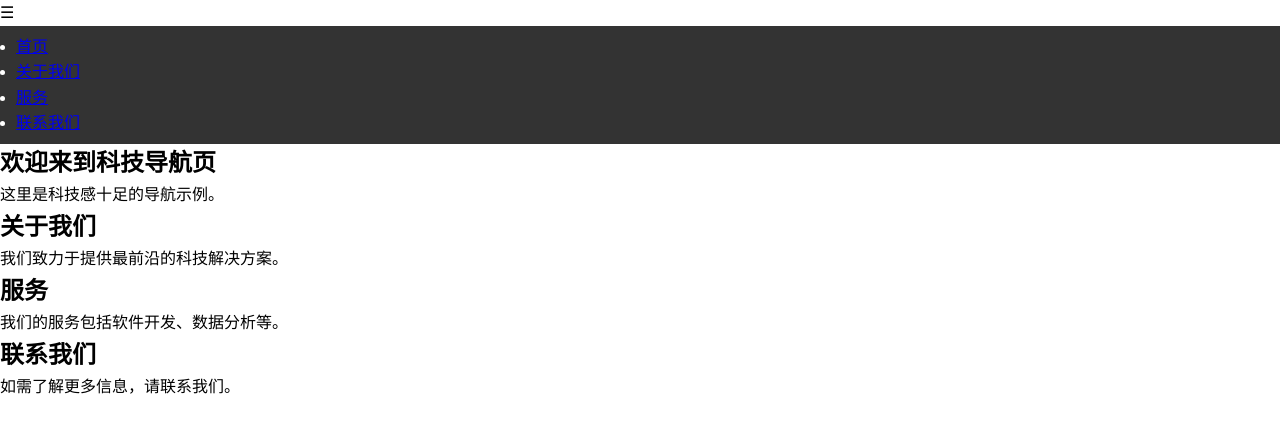
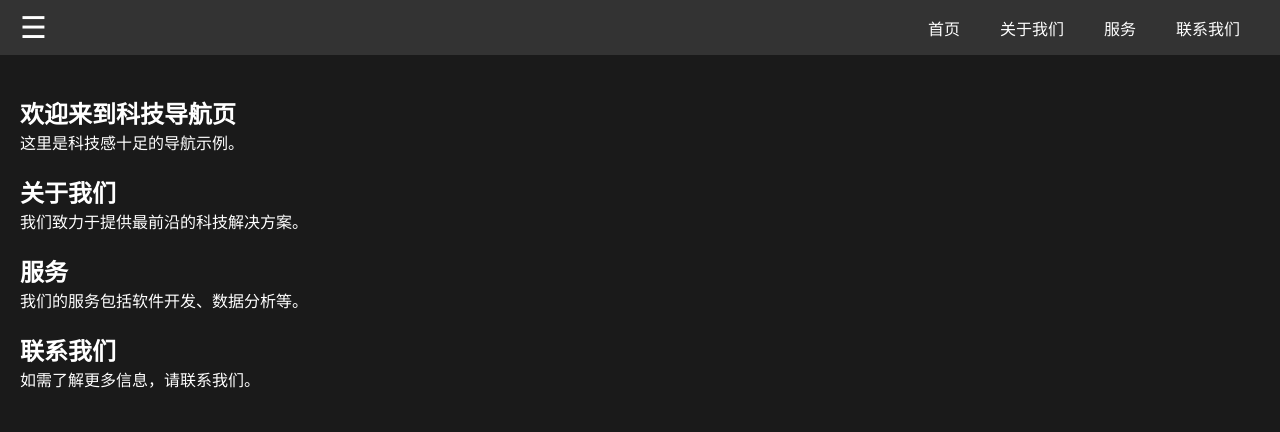
Before and after one commit to matchefilm/blog, a plain HTML site: page index.html in a window 1280 px wide. Drawn offline with Linux system fonts and the light colour scheme.

Commit message:
Update styles.css

```diff
--- a/styles.css
+++ b/styles.css
@@ -1,89 +1,76 @@
-/* Reset some default styles */
 * {
     margin: 0;
     padding: 0;
     box-sizing: border-box;
 }
 
-body, html {
-    font-family: 'Arial', sans-serif;
-    line-height: 1.6;
+body {
+    font-family: Arial, sans-serif;
+    background-color: #1a1a1a;
+    color: #ffffff;
 }
 
-/* Navbar styles */
-.navbar {
+header {
     display: flex;
     justify-content: space-between;
     align-items: center;
-    background: #333;
-    color: #fff;
-    padding: 0.5rem 1rem;
+    padding: 10px 20px;
+    background-color: #333;
 }
 
-.navbar .logo {
-    font-size: 1.5rem;
-    font-weight: bold;
-}
-
-.nav-links {
-    list-style: none;
-    display: flex;
-}
-
-.nav-links li {
-    padding: 0 15px;
-}
-
-.nav-links a {
-    color: #fff;
-    text-decoration: none;
-    transition: color 0.3s ease;
-}
-
-.nav-links a:hover {
-    color: #4CAF50;
-}
-
-.burger {
-    display: none;
-    font-size: 1.5rem;
-    background: none;
-    border: none;
-    color: #fff;
+.menu-icon {
+    font-size: 30px;
     cursor: pointer;
 }
 
-/* Content styles */
-.content section {
-    padding: 2rem;
-    border-bottom: 1px solid #ccc;
+.navbar {
+    display: none; /* 初始隐藏 */
+    flex-direction: column;
+    position: absolute;
+    top: 60px;
+    right: 20px;
+    background-color: #444;
+    border-radius: 5px;
+    box-shadow: 0 2px 10px rgba(0, 0, 0, 0.5);
 }
 
-/* Responsive styles */
-@media (max-width: 768px) {
-    .nav-links {
-        position: absolute;
-        right: 0;
-        top: 60px;
-        background: #333;
+.navbar ul {
+    list-style: none;
+}
+
+.navbar li {
+    padding: 10px 20px;
+}
+
+.navbar a {
+    color: #ffffff;
+    text-decoration: none;
+}
+
+.navbar a:hover {
+    background-color: #555;
+}
+
+main {
+    padding: 20px;
+}
+
+section {
+    margin: 20px 0;
+}
+
+@media (min-width: 768px) {
+    .navbar {
+        display: flex; /* 在大屏幕上显示 */
+        position: static;
+        flex-direction: row;
+        background-color: transparent;
+        box-shadow: none;
+    }
+    .navbar ul {
         display: flex;
-        flex-direction: column;
-        width: 100%;
-        transform: translateX(100%);
-        transition: transform 0.3s ease-in-out;
     }
-
-    .nav-links li {
-        text-align: center;
-        padding: 10px 0;
-    }
-
-    .burger {
-        display: block;
+    .navbar li {
+        padding: 0 20px;
     }
 }
-
-/* Animation for nav-links */
-.nav-active {
-    transform: translateX(0);
-}
```
